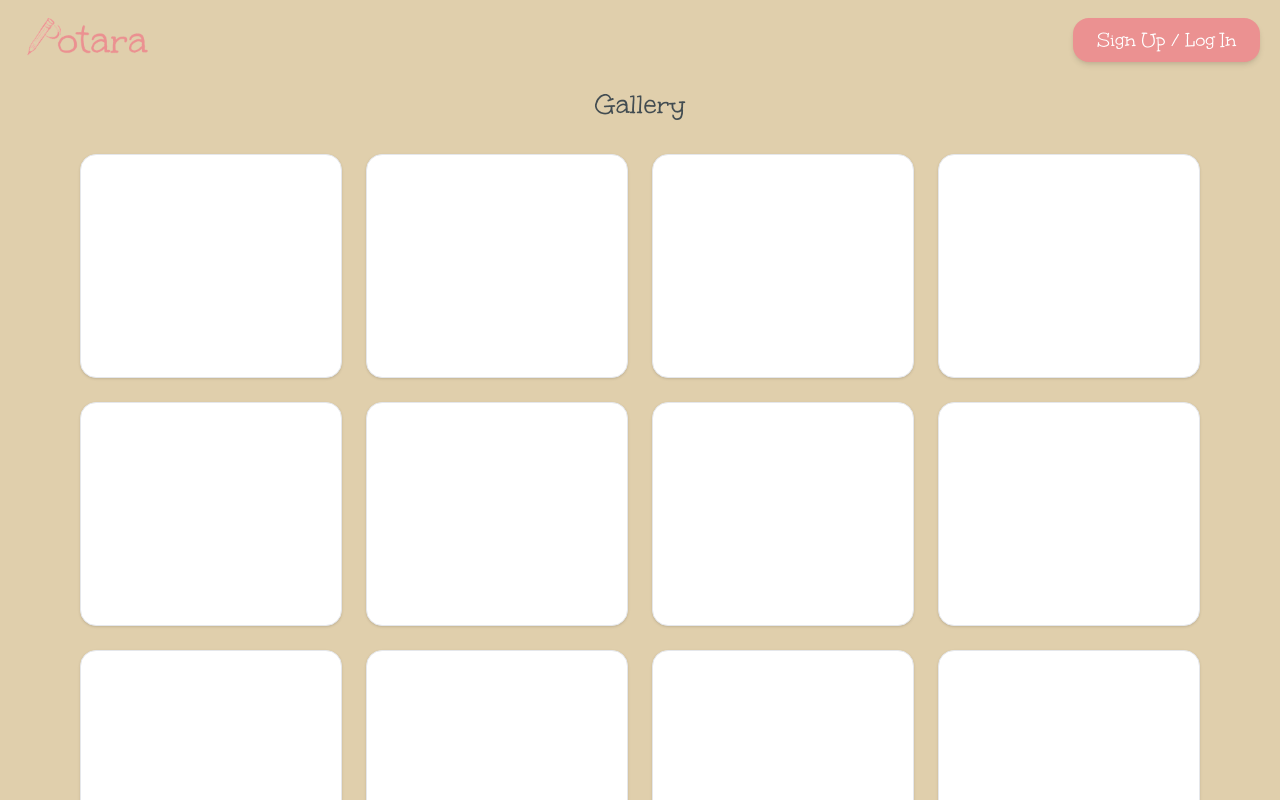
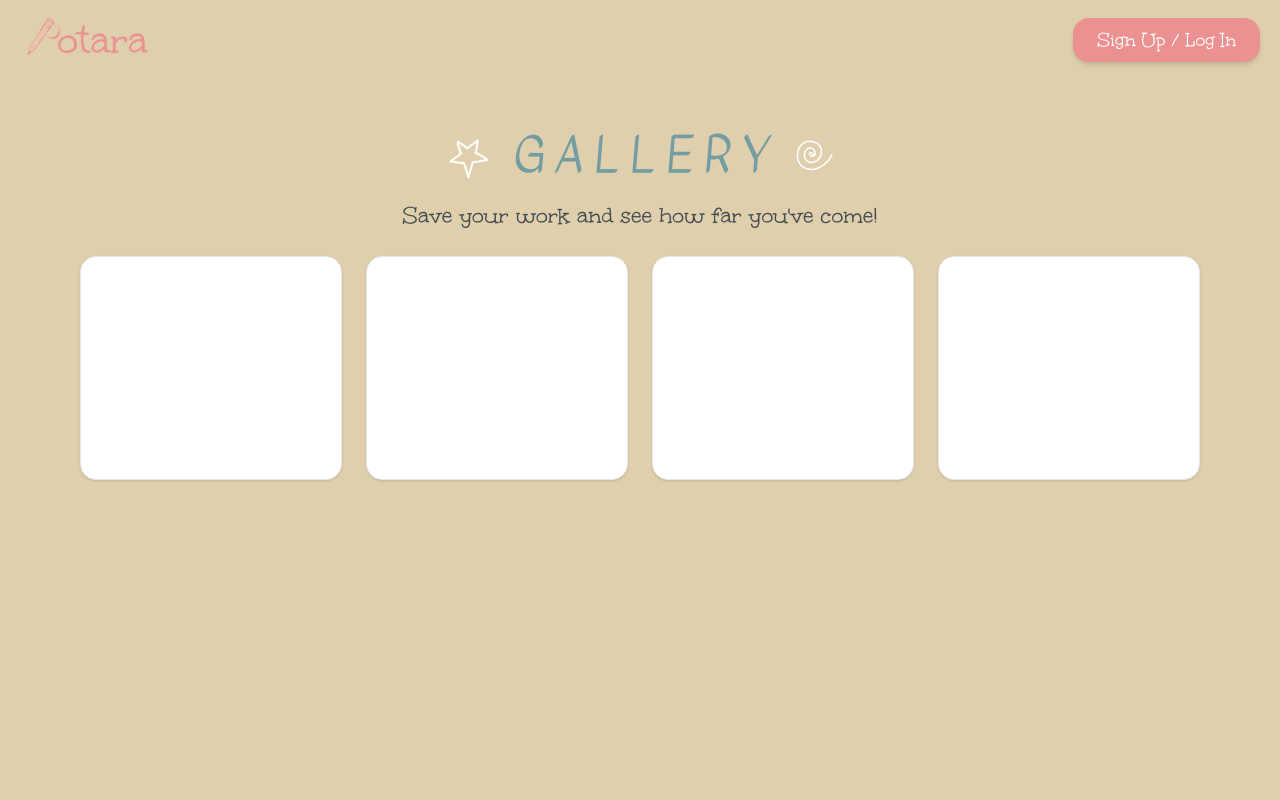
Before and after one commit to Potara-art/Potara, a React (Vite) app in the folder frontend/: page /gallery in a window 1280 px wide. Shown: the top 800 px of the page. Built offline with nearby package versions, Linux system fonts and the light colour scheme.

Commit message:
finished gallery before api calls

```diff
--- a/frontend/src/Start/Start.jsx
+++ b/frontend/src/Start/Start.jsx
@@ -16,7 +16,6 @@ import { Commet } from 'react-loading-indicators';
 
 function Start()
 {
-
   const [uploadedImage, setUploadedImage] = useState(null); // raw image preview
   const [processedImage, setProcessedImage] = useState(null); // response from API
 
--- a/frontend/src/auth/log-in.jsx
+++ b/frontend/src/auth/log-in.jsx
@@ -1,7 +1,11 @@
+import { useNavigate } from 'react-router-dom'
 import testBg from '../assets/testBg.png'
 import logo from '../assets/potara-logo.png'
 
-function LogIn() {
+function LogIn()
+{
+    const navigate = useNavigate()
+
   return (
     <main
       className="relative min-h-screen flex items-center justify-center bg-no-repeat bg-cover bg-center"
@@ -54,6 +58,7 @@ function LogIn() {
           <button
             type="submit"
             className="w-full bg-[#EB9191] hover:bg-[#d97c7c] text-white font-unkempt text-xl py-3 rounded-2xl shadow-md transition"
+            onClick={() => navigate('/gallery')}
           >
             Log In
           </button>
--- a/frontend/src/profile/gallery.jsx
+++ b/frontend/src/profile/gallery.jsx
@@ -1,30 +1,62 @@
 import Header from '../components/Header';
 import Footer from '../components/Footer';
+import star from '../assets/star.png';
+import swirl from '../assets/swirl.png';
 
 function Gallery()
 {
-  // Create 12 empty placeholders
-  const placeholders = Array.from({ length: 12 });
+  // TODO: replace with your real gallery data (URLs or objects)
+  const gallery = []; // e.g., ['img1.png','img2.png'] or [{src, alt}, ...]
+  const MIN_SLOTS = 4;
+  const totalSlots = Math.max(MIN_SLOTS, gallery.length);
 
   return (
     <>
       <Header />
 
-      {/* Main area fills the space between header/footer */}
       <main className="min-h-screen flex flex-col bg-beige">
-        {/* Center the grid vertically & horizontally within the available space */}
-        <section className="flex-1 flex items-center">
+        <section className="flex-1 flex items-start pt-8 md:pt-12">
           <div className="w-full max-w-6xl mx-auto px-4">
-            <h1 className="text-3xl font-unkempt almost-black text-center mb-8">Gallery</h1>
+            {/* Title + side icons */}
+            <div className="flex items-center justify-center gap-4 mb-4">
+              <img
+                src={star}
+                alt="Star"
+                className="w-18 h-18 sm:w-14 sm:h-14 pointer-events-none select-none animate-tilt-snap-2"
+              />
+              <h1 className="text-5xl font-kavivanar text-center text-[#749DA1]">
+                G A L L E R Y
+              </h1>
+              <img
+                src={swirl}
+                alt="Swirl"
+                className="w-18 h-18 sm:w-14 sm:h-14 pointer-events-none select-none animate-tilt-snap-2"
+              />
+            </div>
 
+            <p className="text-2xl font-unkempt text-center mb-6 text-[#424C51]">
+              Save your work and see how far you've come!
+            </p>
+
+            {/* Grid: 1/2/3/4 columns by breakpoint; rows auto-add when items > columns */}
             <div className="grid grid-cols-1 sm:grid-cols-2 md:grid-cols-3 lg:grid-cols-4 gap-6">
-              {placeholders.map((_, i) => (
-                <div
-                  key={i}
-                  className="bg-white rounded-2xl border border-gray-200 shadow-sm w-full h-56"
-                  // later: replace this div with an <img src=... /> and keep the wrapper styles
-                />
-              ))}
+              {Array.from({ length: totalSlots }).map((_, i) => {
+                const item = gallery[i];
+                return (
+                  <div
+                    key={i}
+                    className="bg-white rounded-2xl border border-gray-200 shadow-sm w-full h-56 overflow-hidden"
+                  >
+                    {item ? (
+                      <img
+                        src={typeof item === 'string' ? item : item.src}
+                        alt={typeof item === 'string' ? '' : (item.alt || 'Gallery item')}
+                        className="w-full h-full object-cover"
+                      />
+                    ) : null}
+                  </div>
+                );
+              })}
             </div>
           </div>
         </section>
```
